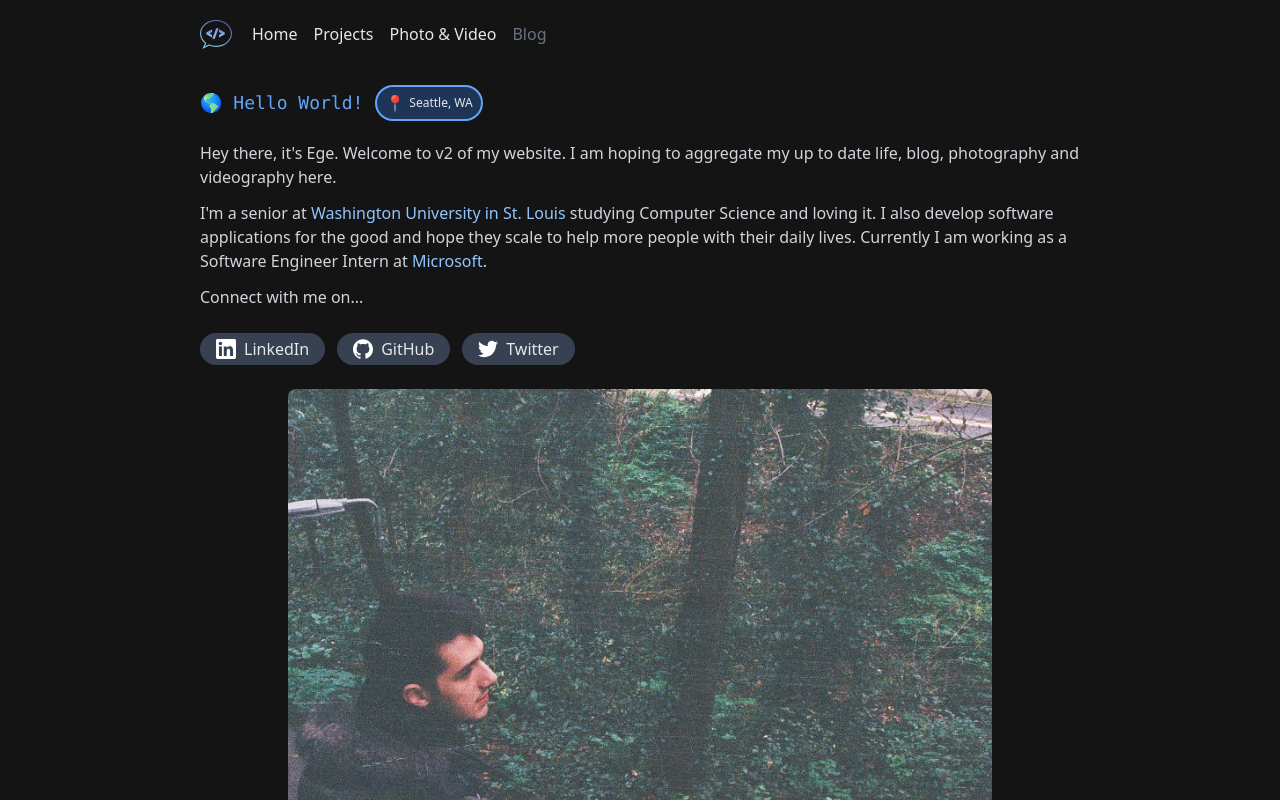
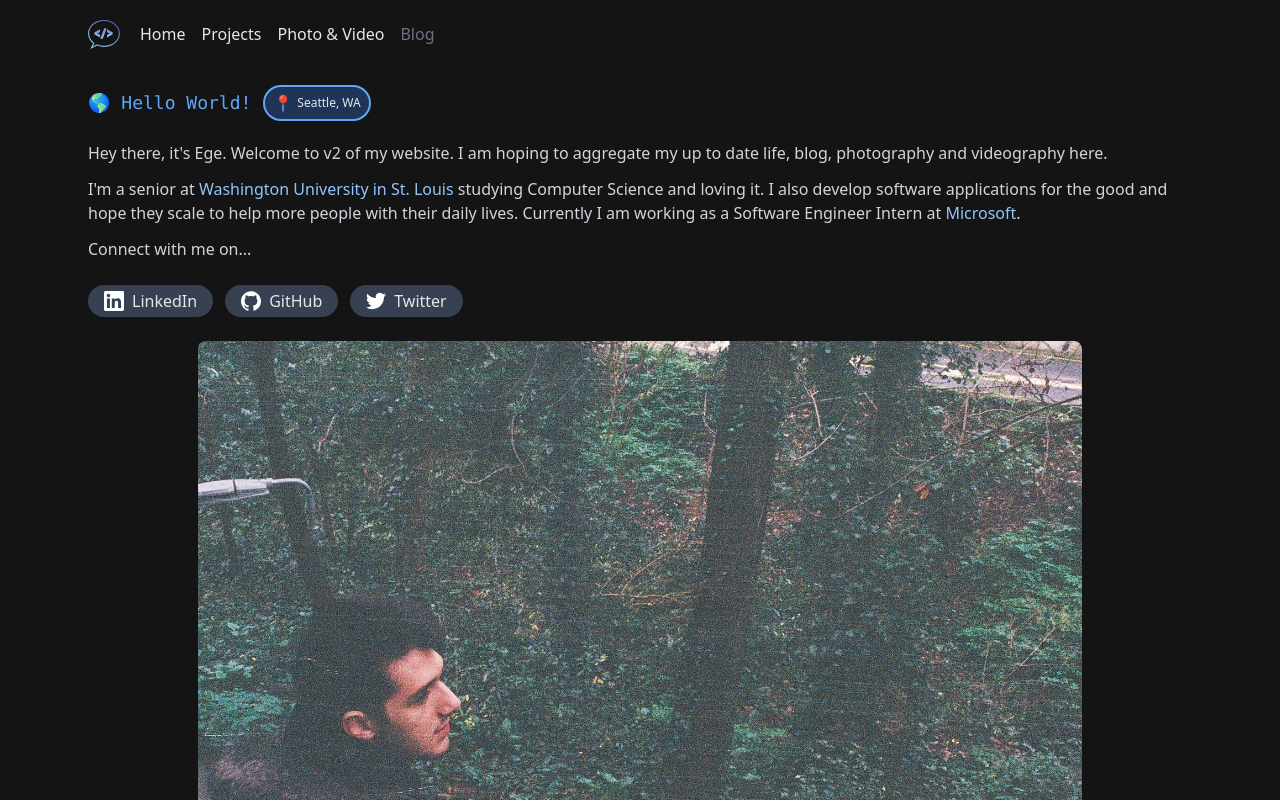
Before and after one commit to ahmetbcakici/home, a Next.js app: page / in a window 1280 px wide. Shown: the top 800 px of the page. Built offline with nearby package versions, Linux system fonts and the light colour scheme.

Commit message:
Added favicon

```diff
--- a/styles/globals.css
+++ b/styles/globals.css
@@ -3,7 +3,7 @@
 @tailwind utilities;
 
 .page-max-width {
-  @apply max-w-4xl;
+  @apply max-w-6xl;
 }
 
 @keyframes shimmer {
```
Also changed, not shown: 1 other file (tests, documents, lock files or other folders).
